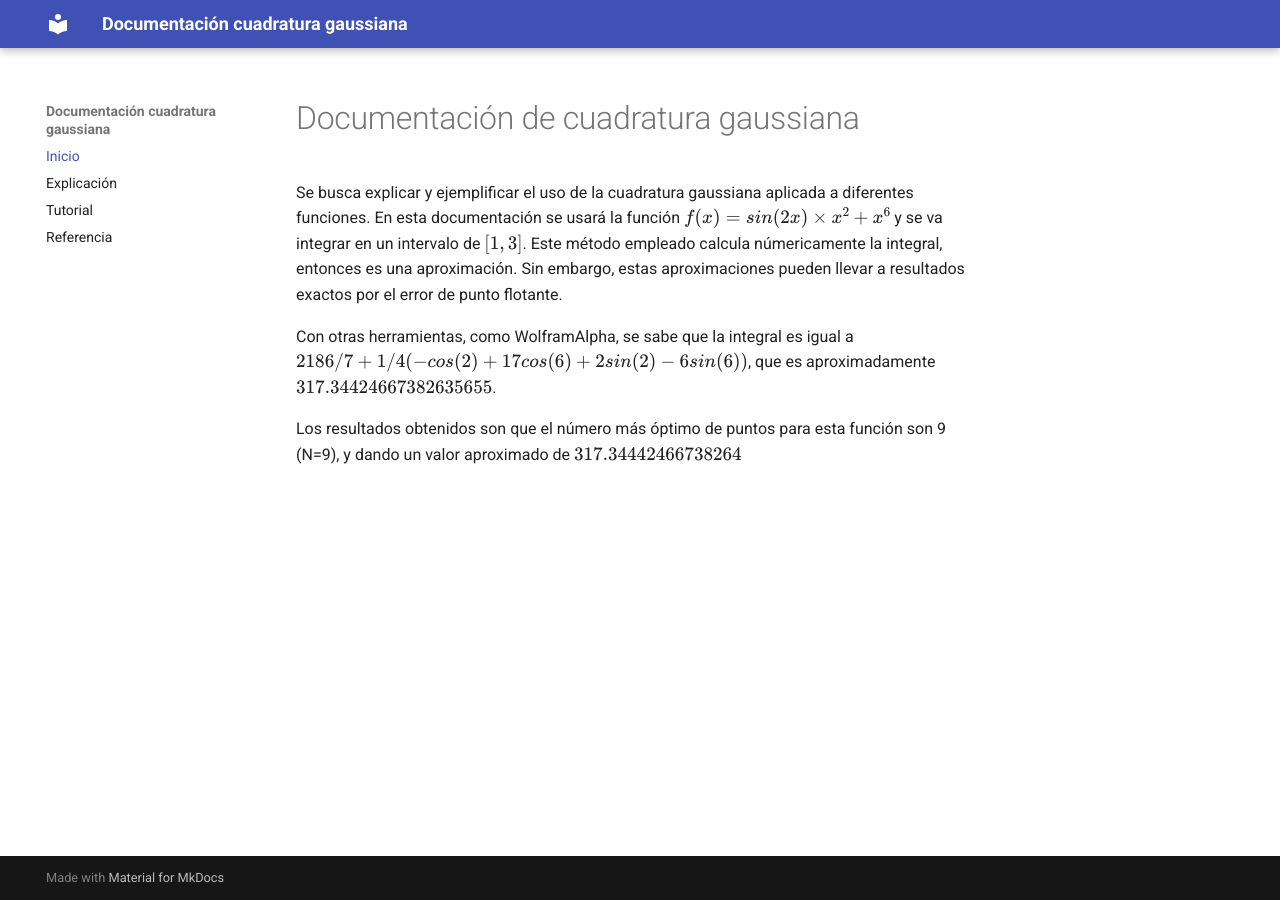
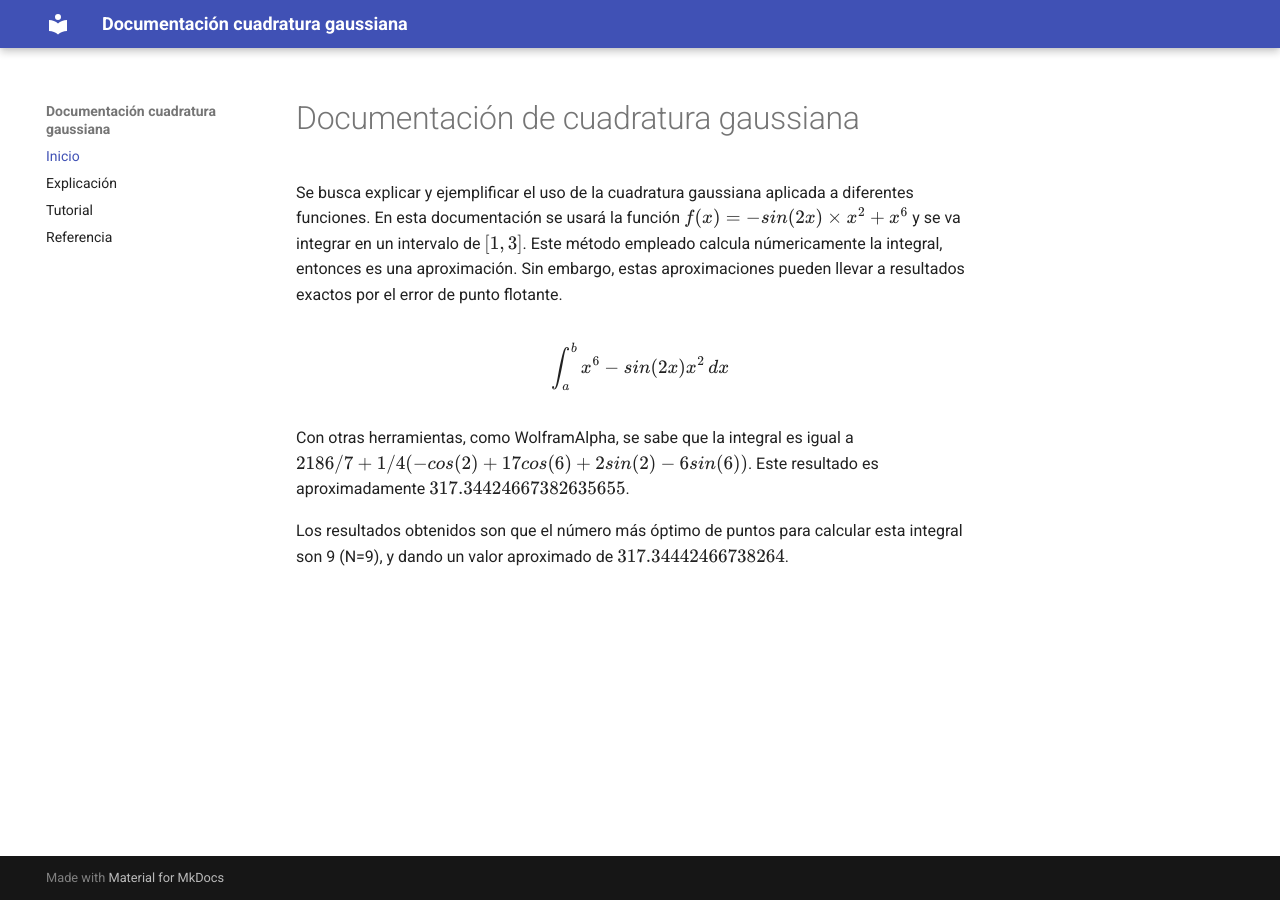
Before and after one commit to DnSalasAr/Documentaci-n-Cuadratura-Gaussiana, an MkDocs documentation site: the page built from docs/index.md, in a window 1280 px wide. Built offline with MkDocs 1.6.1 and Material for MkDocs 9.7.7, drawn with Linux system fonts in a browser that asks for light colours.

Commit message:
Almost there

```diff
--- a/docs/index.md
+++ b/docs/index.md
@@ -1,7 +1,10 @@
 # Documentación de cuadratura gaussiana
 
-Se busca explicar y ejemplificar el uso de la cuadratura gaussiana aplicada a diferentes funciones. En esta documentación se usará la función $f(x)=sin(2x) \times x^2 + x^6$ y se va integrar en un intervalo de $[1,3]$. Este método empleado calcula númericamente la integral, entonces es una aproximación. Sin embargo, estas aproximaciones pueden llevar a resultados exactos por el error de punto flotante.
+Se busca explicar y ejemplificar el uso de la cuadratura gaussiana aplicada a diferentes funciones. En esta documentación se usará la función $f(x)=-sin(2x) \times x^2 + x^6$ y se va integrar en un intervalo de $[1,3]$. Este método empleado calcula númericamente la integral, entonces es una aproximación. Sin embargo, estas aproximaciones pueden llevar a resultados exactos por el error de punto flotante.
 
-Con otras herramientas, como WolframAlpha, se sabe que la integral es igual a $2186/7 + 1/4 (-cos(2) + 17 cos(6) + 2 sin(2) - 6 sin(6))$, que es aproximadamente $317.34424667382635655$.
+\[ \int_{a}^{b} x^6-sin(2x)x^2 \,dx \]
 
-Los resultados obtenidos son que el número más óptimo de puntos para esta función son 9 (N=9), y dando un valor aproximado de $317.34442466738264$
+Con otras herramientas, como WolframAlpha, se sabe que la integral es igual a $2186/7 + 1/4 (-cos(2) + 17 cos(6) + 2 sin(2) - 6 sin(6))$. Este resultado es aproximadamente $317.34424667382635655$.
+
+
+Los resultados obtenidos son que el número más óptimo de puntos para calcular esta integral son 9 (N=9), y dando un valor aproximado de $317.34442466738264$.
```
Also changed, not shown: docs/explanation.md (+2 -2 lines).
